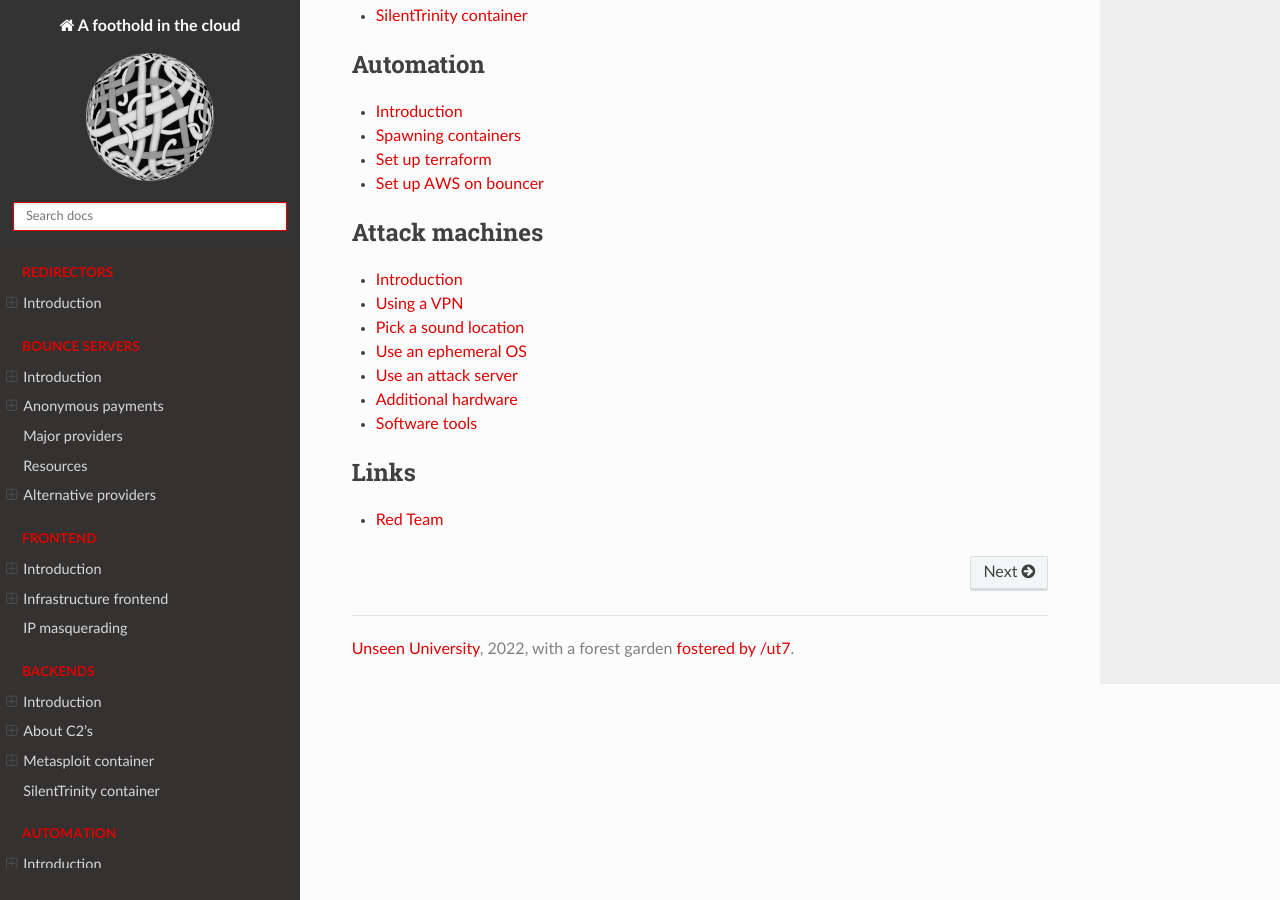
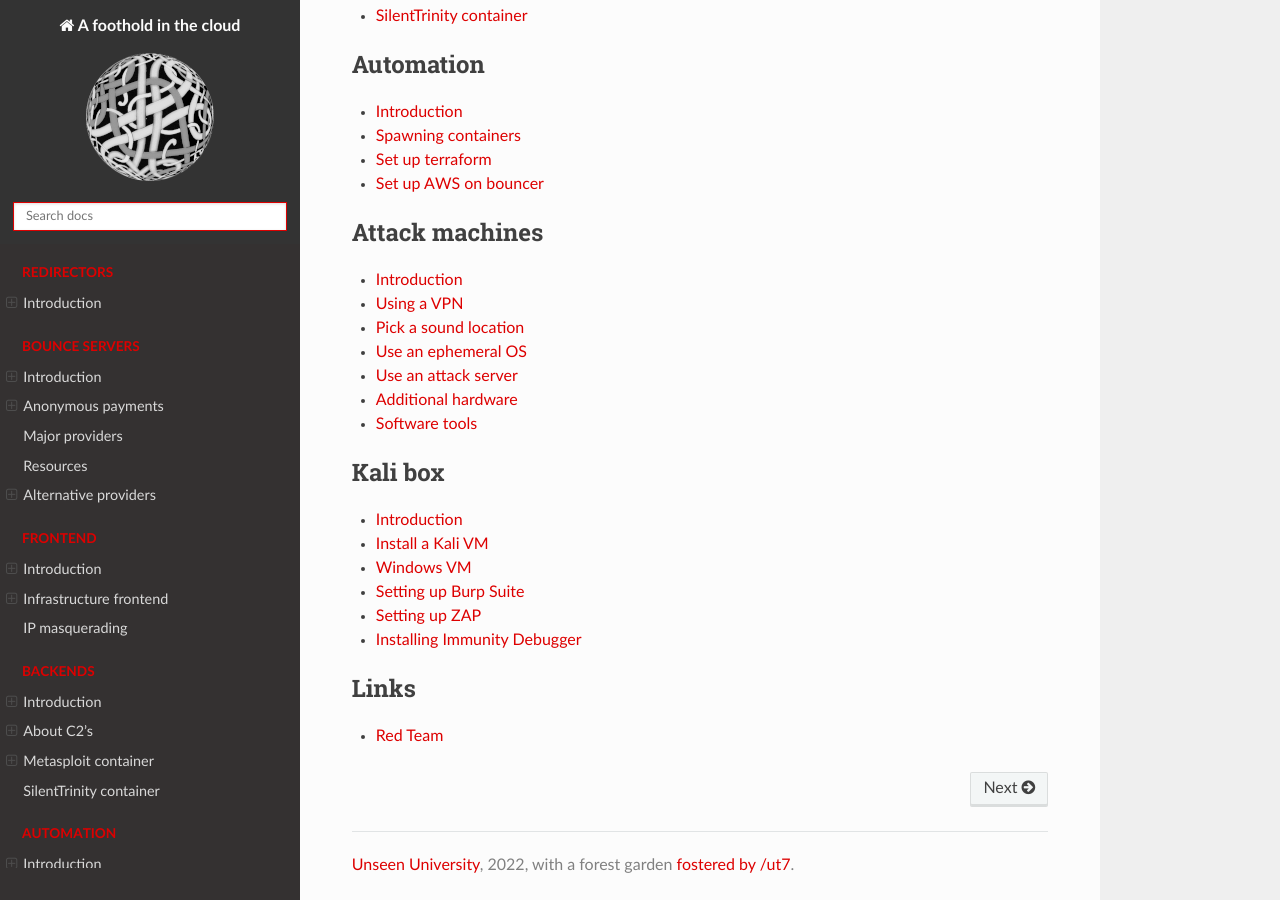
Before and after one commit to tymyrddin/red-iac, a Sphinx documentation site: the page built from source/index.rst, in a window 1280 px wide and 900 px high, scrolled down 1345 px. Built offline with Sphinx 7.4.7 and the Read the Docs theme 2.0.0, drawn with Linux system fonts in a browser that asks for light colours.

Commit message:
kali box

```diff
--- a/source/conf.py
+++ b/source/conf.py
@@ -78,5 +78,6 @@ html_show_copyright = False
 # Intersphinx
 intersphinx_mapping = {
     "red-hurdles": ("https://red.tymyrddin.dev/projects/fire/en/latest/", None),
+    "purple": ("https://purple.tymyrddin.dev/en/latest/", None),
 }
 myst_url_schemes = ["http", "https", ]
--- /dev/null
+++ b/source/docs/kali/README.md
@@ -0,0 +1,17 @@
+# Introduction
+
+## What?
+
+Setting up a Kali VM with tools for pentesting.
+
+## Why?
+
+Develop an agile choreography for building disposable local pentesting environments.
+
+## How?
+
+* [Kali VM](kali.md)
+* [Windows VM](windows.md)
+* [Setting up Burp Suite](burp.md)
+* [Setting up ZAP](zap.md)
+* [Installing Immunity Debugger](immunity.md)
--- /dev/null
+++ b/source/docs/kali/burp.md
@@ -0,0 +1 @@
+# Setting up Burp Suite
--- /dev/null
+++ b/source/docs/kali/zap.md
@@ -0,0 +1 @@
+# Setting up ZAP
--- a/source/index.rst
+++ b/source/index.rst
@@ -76,6 +76,19 @@ understand the underlying technologies.
    docs/attack/software.md
 
 .. toctree::
+   :glob:
+   :maxdepth: 1
+   :includehidden:
+   :caption: Kali box
+
+   docs/kali/README.md
+   docs/kali/kali.md
+   docs/kali/windows.md
+   docs/kali/burp.md
+   docs/kali/zap.md
+   docs/kali/immunity.md
+
+.. toctree::
    :caption: Links
 
    Red Team <https://red.tymyrddin.dev/>
```
Also changed, not shown: source/docs/kali/immunity.md (added, +16 -0 lines), source/docs/kali/kali.md (added, +40 -0 lines), source/docs/kali/windows.md (added, +12 -0 lines).
